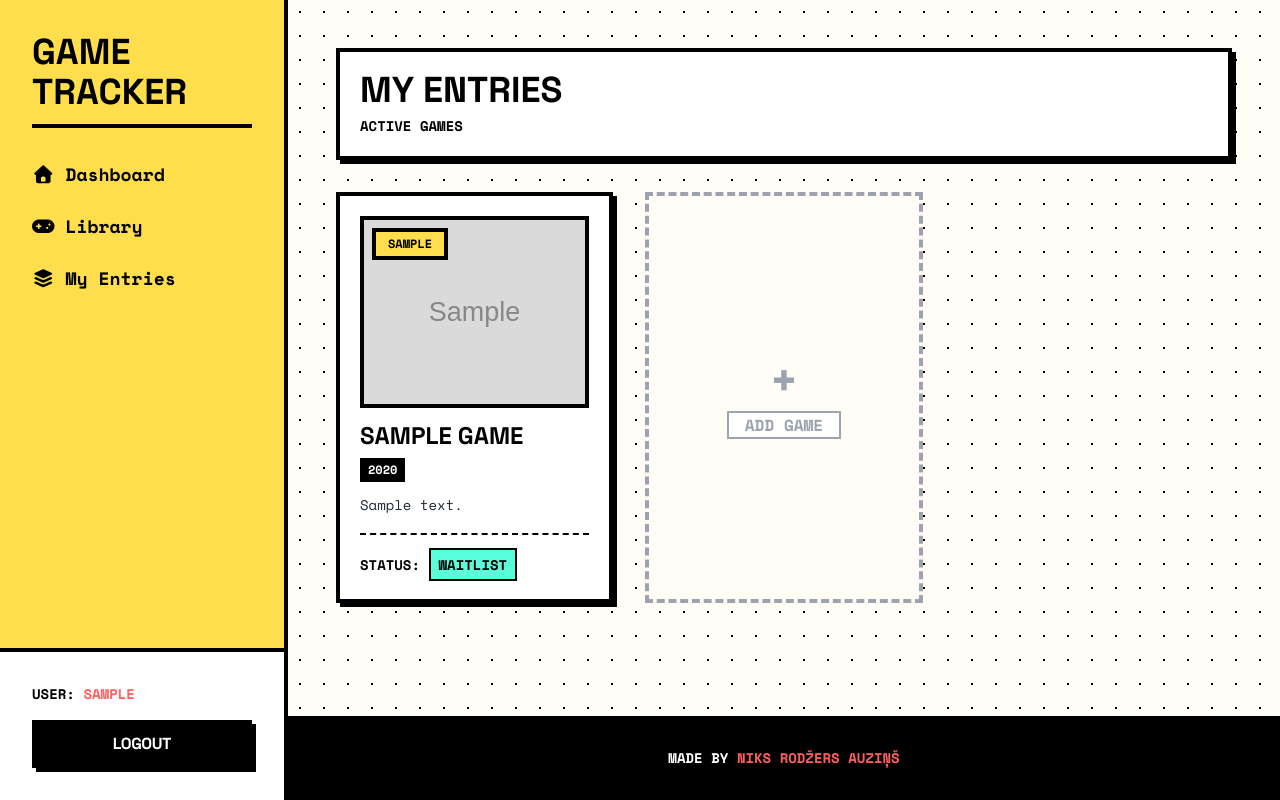
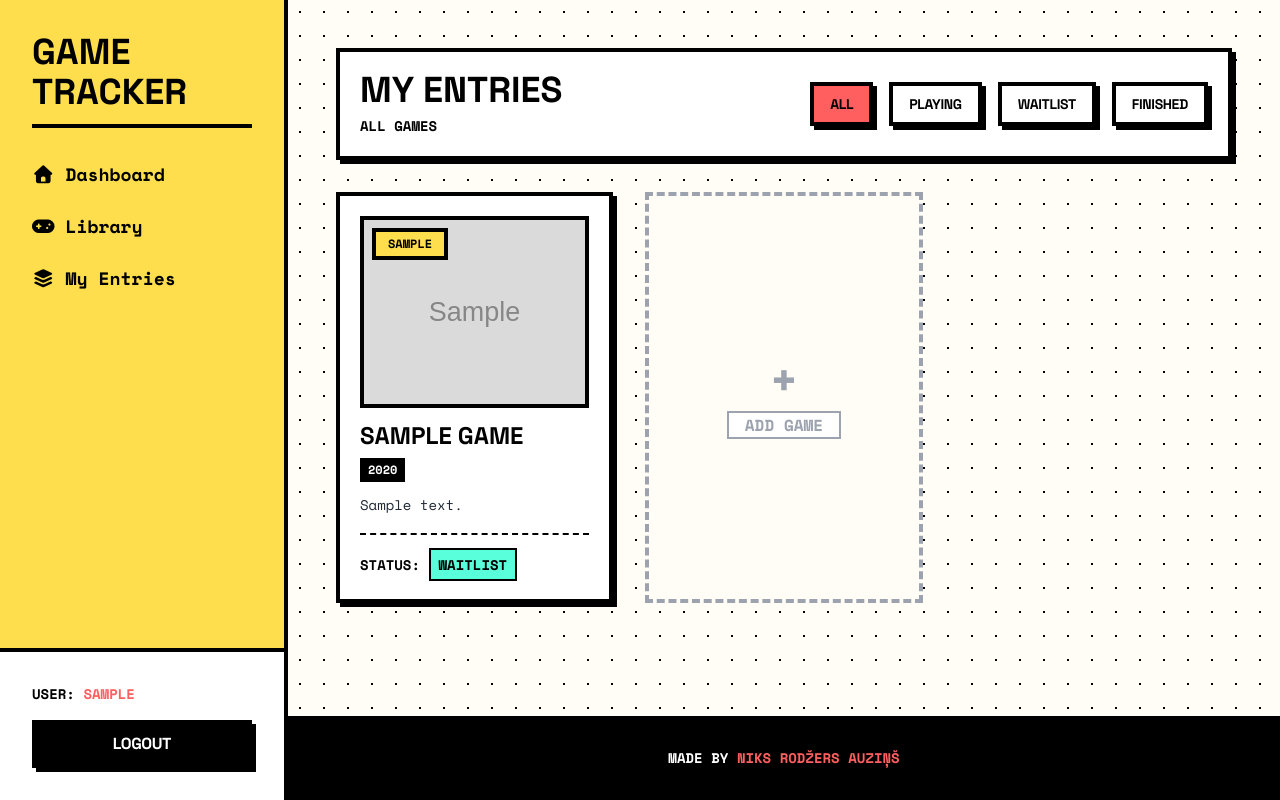
Before and after one commit to niksauzins/game-tracker, a PHP site: page /pages/entries.php in a window 1280 px wide. Run offline with PHP 8.4, Linux system fonts and the light colour scheme; the visitor is signed in with stand-in values (Sample User, id 1); tables that the repository leaves empty or names only in its code hold one stand-in row (values such as "Sample post"); grey boxes marked "Sample" are stand-in pictures; some libraries are stand-ins or nearby versions.

Commit message:
feat: add status filters for entries

```diff
--- a/pages/entries.php
+++ b/pages/entries.php
@@ -5,18 +5,32 @@ requireLogin();
 
 $pageTitle = 'My Entries';
 
-// Get all user added games
+$userId = $_SESSION['user_id'];
+$status = trim($_GET['status'] ?? '');
+
+// Get all user added games with optional filters
+if ($status) {
+    $stmt = $conn->prepare('
+        SELECT games.*, game_entries.id AS entry_id, game_entries.status
+        FROM games
+        INNER JOIN game_entries ON games.id = game_entries.game_id
+        WHERE game_entries.user_id = ? AND status = ?
+    ');
+    $stmt->bind_param('is', $userId, $status);
+} else {
     $stmt = $conn->prepare('
         SELECT games.*, game_entries.id AS entry_id, game_entries.status
         FROM games
         INNER JOIN game_entries ON games.id = game_entries.game_id
         WHERE game_entries.user_id = ?
     ');
-$stmt->bind_param('i', $_SESSION['user_id']);
+    $stmt->bind_param('i', $userId);
+}
+
 $stmt->execute();
 $games = $stmt->get_result()->fetch_all(MYSQLI_ASSOC);
 
-// TODO: Status filter
+$subtitle = $status ? "{$status} games" : 'All games';
 ?>
 
 <?php require_once '../includes/header.php' ?>
@@ -26,7 +40,14 @@ $games = $stmt->get_result()->fetch_all(MYSQLI_ASSOC);
     <div class="custom-card flex flex-col md:flex-row justify-between items-start md:items-center gap-6 mb-8">
         <div>
             <h1 class="text-4xl font-grotesk font-black uppercase leading-none">My entries</h1>
-            <p class="text-sm font-bold font-mono uppercase mt-2">Active games</p>
+            <p class="text-sm font-bold font-mono uppercase mt-2"><?= htmlspecialchars($subtitle) ?></p>
+        </div>
+
+        <div class="flex w-full md:w-auto gap-4 flex-col sm:flex-row">
+            <a href="entries.php" class="custom-btn text-sm <?= $status === '' ? 'bg-custom-red' : '' ?>">All</a>
+            <a href="?status=playing" class="custom-btn text-sm <?= $status === 'playing' ? 'bg-custom-red' : '' ?>">Playing</a>
+            <a href="?status=waitlist" class="custom-btn text-sm <?= $status === 'waitlist' ? 'bg-custom-red' : '' ?>">Waitlist</a>
+            <a href="?status=finished" class="custom-btn text-sm <?= $status === 'finished' ? 'bg-custom-red' : '' ?>">Finished</a>
         </div>
     </div>
 
```
Lines whose indentation alone changed are shown as unchanged.
